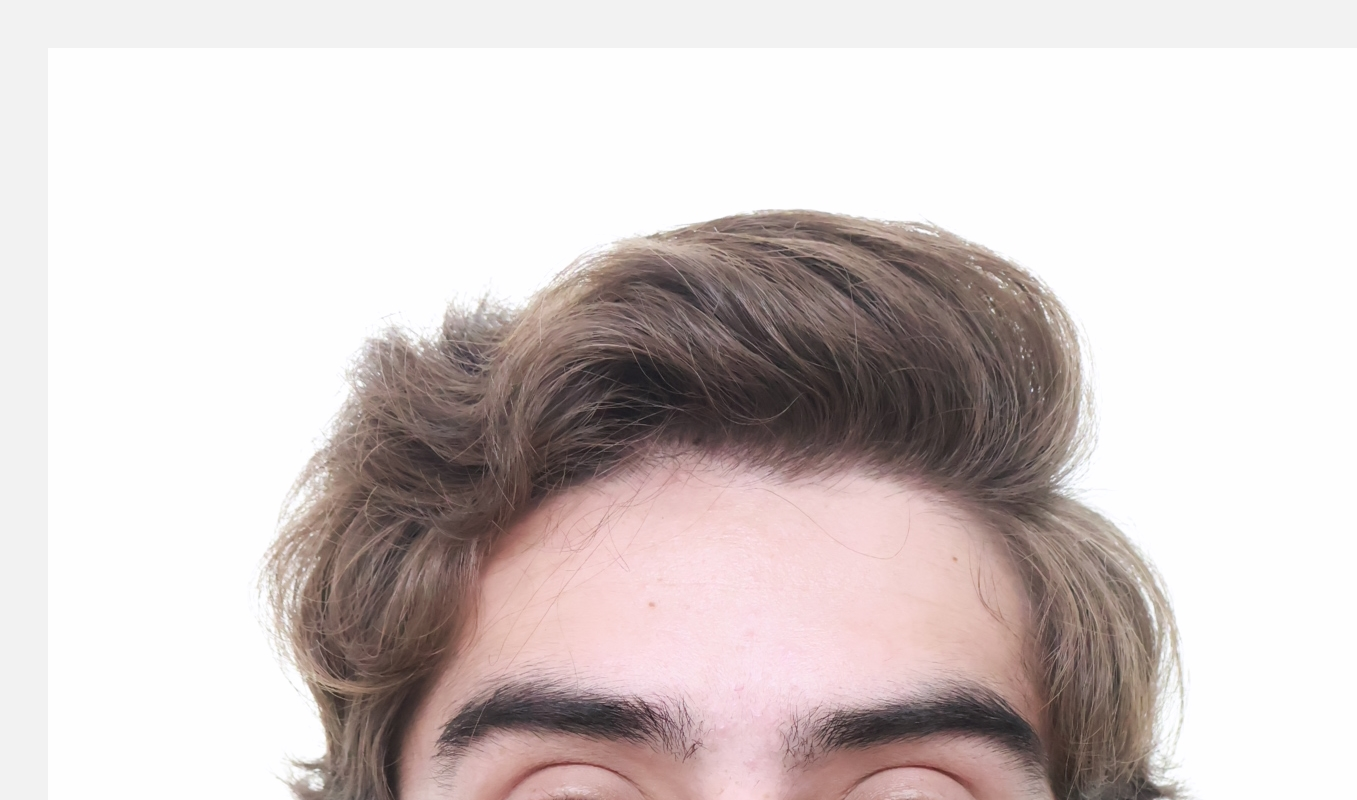
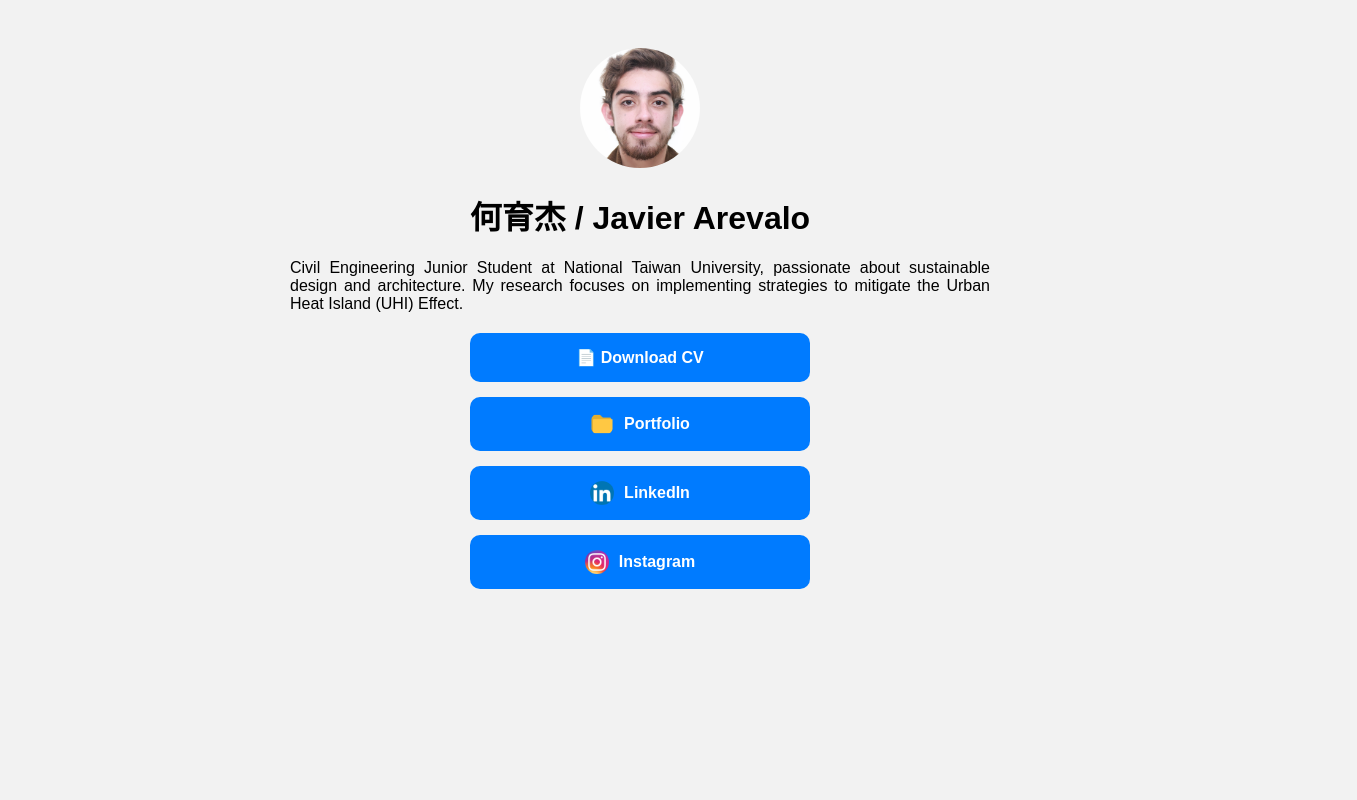
Before and after one commit to ajavier12/link_tree, a plain HTML site: page index.html in a window 1280 px wide. Shown: the top 800 px of the page, 1357 px wide, since content can reach past the window. Drawn offline with Linux system fonts and the light colour scheme.

Commit message:
Update index.html

```diff
--- a/index.html
+++ b/index.html
@@ -16,6 +16,12 @@
       text-align: justify;
       max-width: 700px;
       margin: 0 auto 20px;
+    }
+    img {
+      width: 120px;
+      height: 120px;
+      border-radius: 50%;
+      object-fit: cover;
     }
     h1 {
       margin-top: 20px;
```
